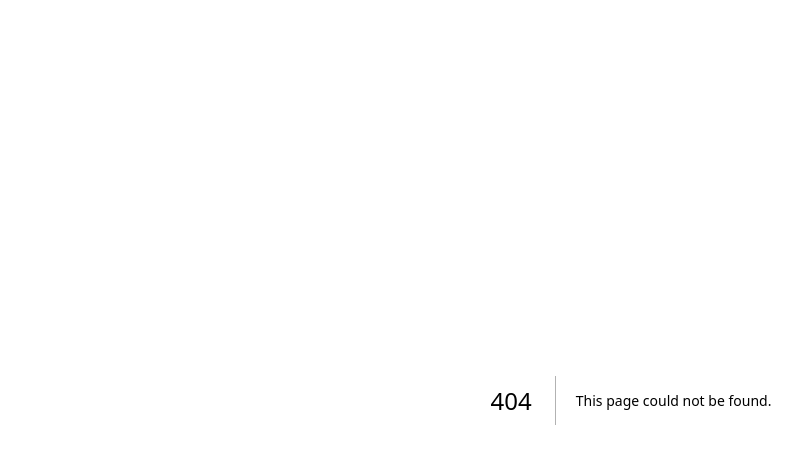
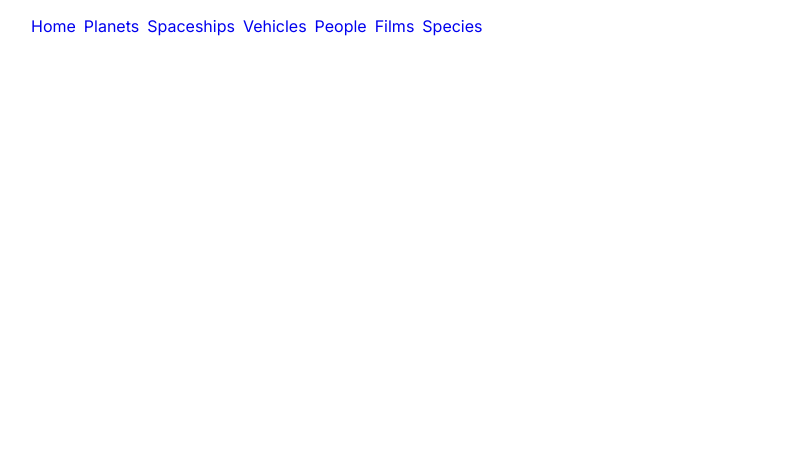
Before and after one commit to jrdnthedev/star_wars, a Next.js app: page /views/planets in a window 1280 px wide. Before the commit this address had no page. Shown: the top 464 px of the page, without its empty margins (9-811 px from the left). Built offline with nearby package versions, Linux system fonts and the light colour scheme.

Commit message:
added new compnent,added new stylesheet

```diff
--- /dev/null
+++ b/app/components/main_nav/links.module.css
@@ -0,0 +1,12 @@
+#main_nav{
+    list-style-type: none;
+}
+
+#main_nav li{
+    display: inline-block;
+    margin-right: 8px;
+}
+
+#main_nav a {
+    text-decoration: none;
+}
--- /dev/null
+++ b/app/components/main_nav/links.tsx
@@ -0,0 +1,19 @@
+import Link from "next/link";
+import styles from './links.module.css';
+export default function Links() {
+    return (
+        <>
+        <nav>
+            <ul id={styles.main_nav}>
+                <li><Link href="/">Home</Link></li>
+                <li><Link href="/views/planets" replace>Planets</Link></li>
+                <li><Link href="/views/spaceships" replace>Spaceships</Link></li>
+                <li><Link href="/views/vehicles" replace>Vehicles</Link></li>
+                <li><Link href="/views/people" replace>People</Link></li>
+                <li><Link href="/views/films" replace>Films</Link></li>
+                <li><Link href="/views/species" replace>Species</Link></li>
+            </ul>
+        </nav>
+        </>
+    )
+}
--- a/app/globals.css
+++ b/app/globals.css
@@ -1 +1,9 @@
 body {margin: 0;}
+
+header {
+
+}
+
+footer {
+
+}
--- a/app/layout.tsx
+++ b/app/layout.tsx
@@ -17,9 +17,7 @@ export default function RootLayout({
   return (
     <html lang="en">
       <body className={inter.className}>
-        <main>
-          {children}
-        </main>
+        {children}
       </body>
     </html>
   )
--- /dev/null
+++ b/app/views/planets/page.tsx
@@ -0,0 +1,17 @@
+import Links from "@/app/components/main_nav/links";
+
+export default function Planets () {
+    return (
+        <>
+          <header>
+            <Links />
+          </header>
+          <main>
+
+          </main>
+          <footer>
+
+          </footer>
+        </>
+      )
+}
```
Also changed, not shown: app/page.tsx (+13 -3 lines), app/views/films/page.tsx (added, +17 -0 lines), app/views/people/page.tsx (added, +17 -0 lines), app/views/spaceships/page.tsx (added, +17 -0 lines), app/views/species/page.tsx (added, +17 -0 lines), app/views/vehicles/page.tsx (added, +17 -0 lines).
